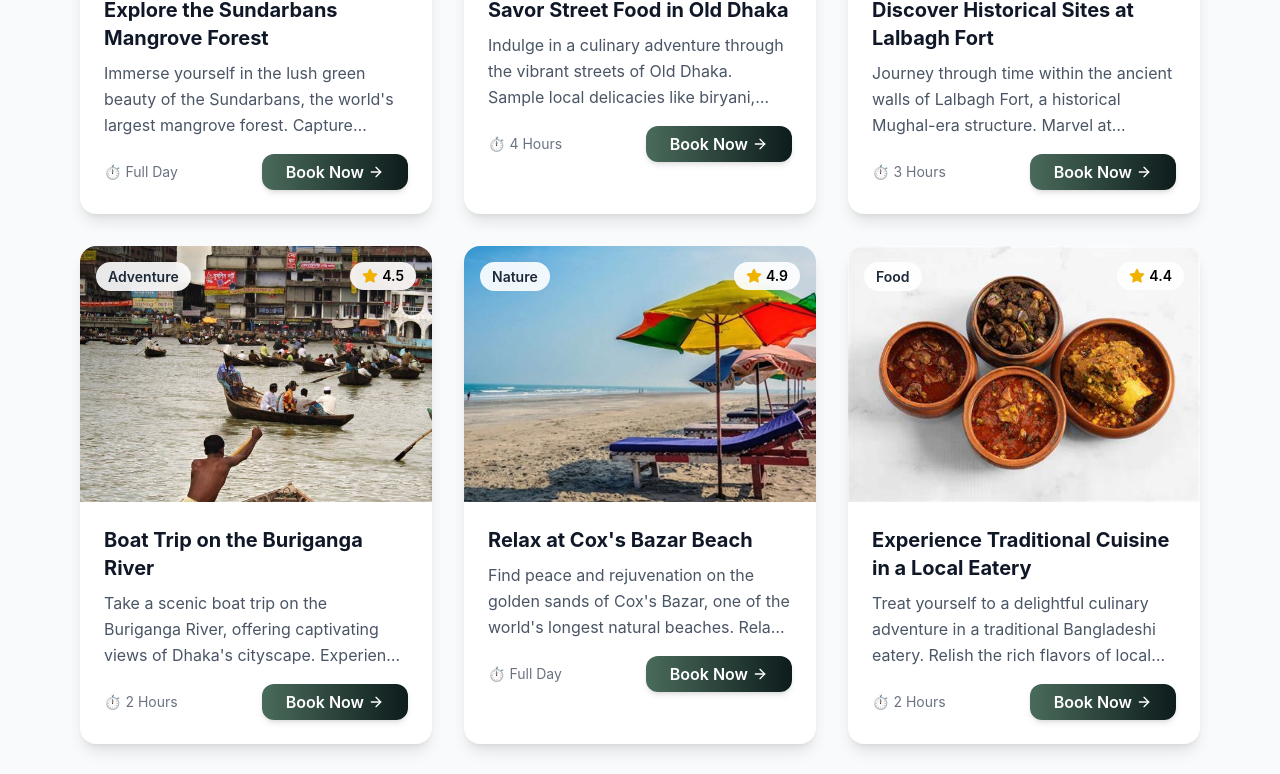
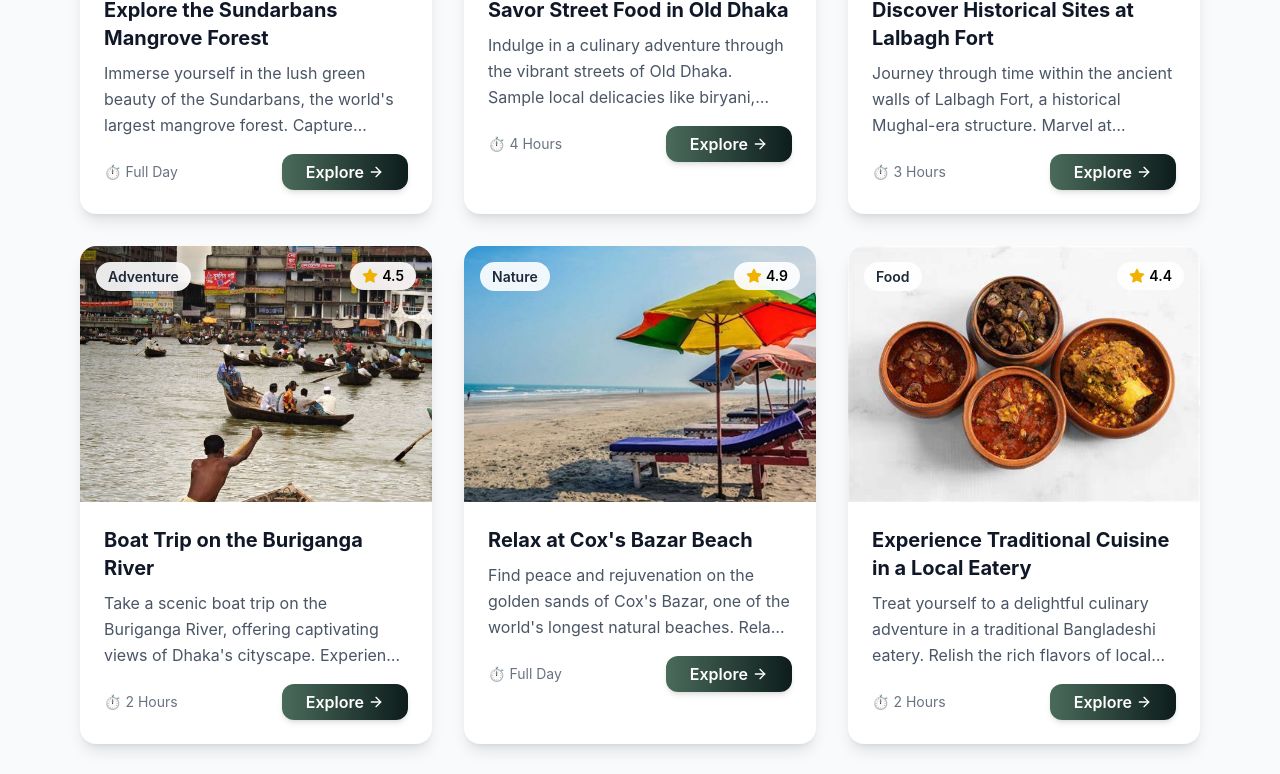
Before and after one commit to Redwan-Ahmed241/Wandernest-Software, a React (Vite) app: page /things-to-do in a window 1280 px wide. Shown: the part 1039-1813 px from the top of the page. Built offline with nearby package versions, Linux system fonts and the light colour scheme; no server answers.

Commit message:
Rename "Book Now" button to "Explore" for improved clarity and user engagement

```diff
--- a/src/Pages/ThingsToDo.tsx
+++ b/src/Pages/ThingsToDo.tsx
@@ -287,7 +287,7 @@ const ThingsToDo: FunctionComponent = () => {
                             color: "white",
                           }}
                         >
-                          <span>Book Now</span>
+                          <span>Explore</span>
                           <ArrowRight className="w-4 h-4" />
                         </button>
                       </div>
```
